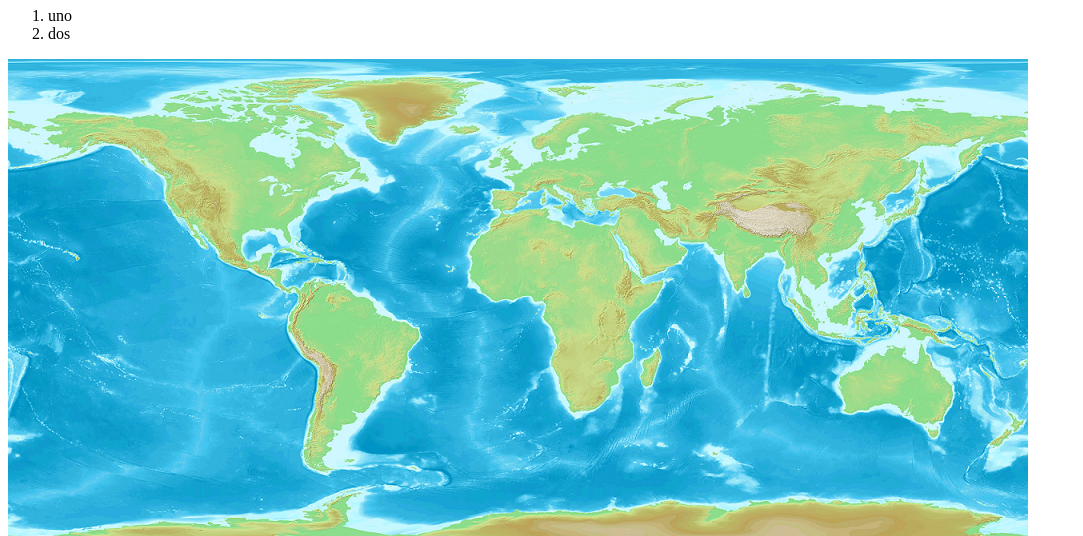
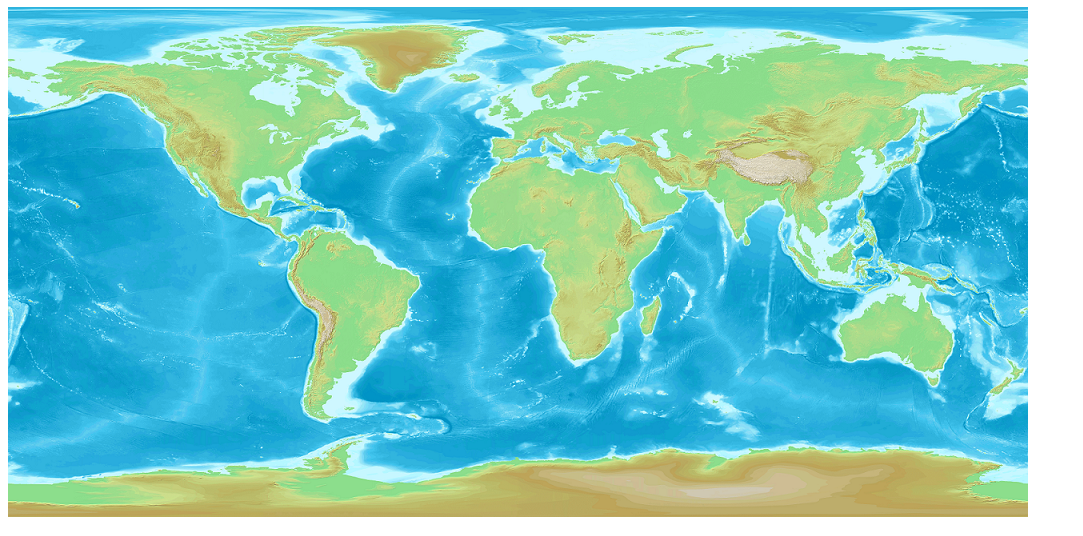
Before and after one commit to taular2016/classAug82015, a website: page public/index.html in a window 1280 px wide. Shown: the part 73-609 px from the top of the page, without its empty margins (0-1083 px from the left). Drawn offline with Linux system fonts and the light colour scheme.

Commit message:
eliminar lista

```diff
--- a/public/index.html
+++ b/public/index.html
@@ -5,10 +5,6 @@
 </head>
 <body>
 	<h1 id="mapa">Mapa Mundial</h1>
-	<ol>
-		<li>uno</li>
-		<li>dos</li>
-	</ol>
 	<img src="img/map.png" alt="mapa mundial" usemap="#map">
 	<map name="map">
 		<area coords="205,150,10" shape="circle" alt="great canyon" href="#canyon"></area>
```
